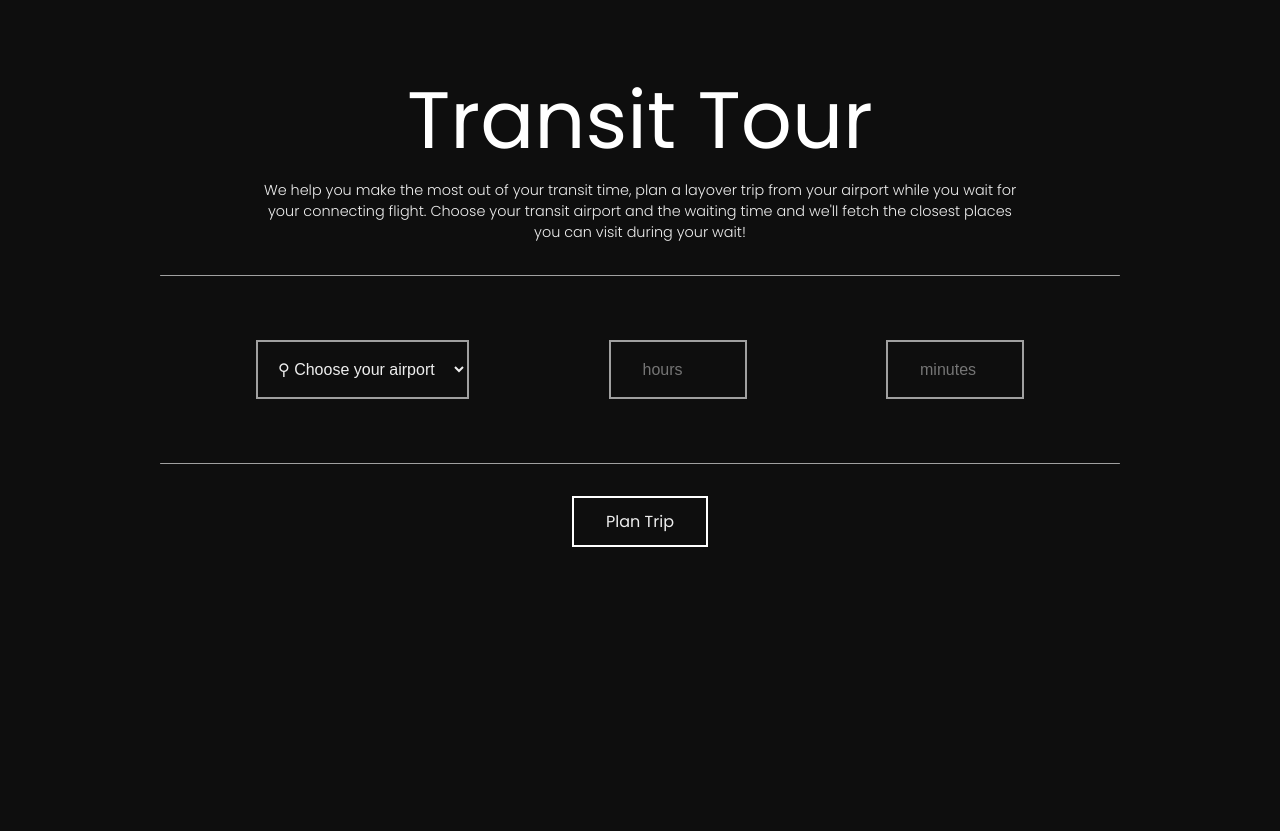
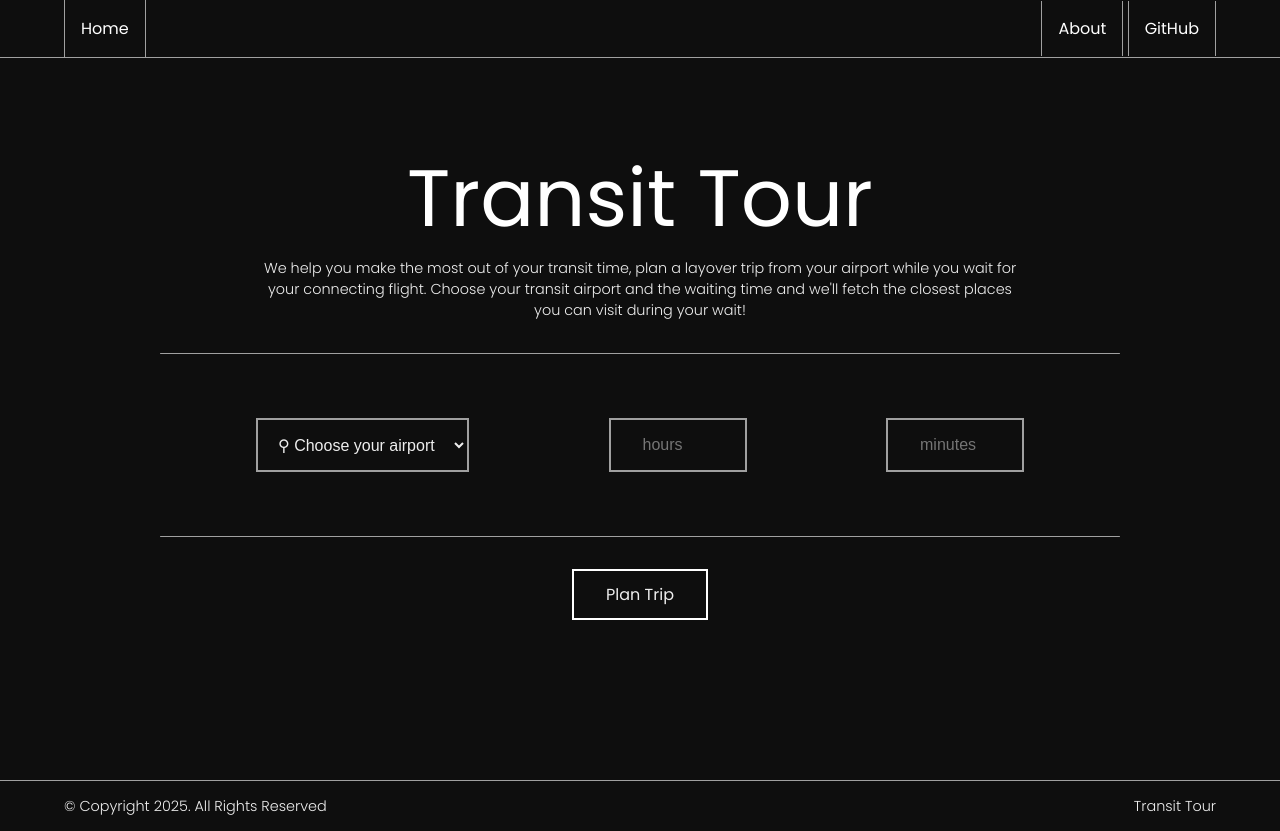
Before and after one commit to safwanishere/TransitTour, a Python web app: template app/templates/index.html in a window 1280 px wide. Before the commit the page ends 547 px from the top, so only its background shows below. Run offline with Jinja, Linux system fonts and the light colour scheme; the template is opened without the code that fills it, so the values that code supplies are empty.

Commit message:
made header and footer

```diff
--- a/airports.csv
+++ b/airports.csv
@@ -44,7 +44,7 @@ MAA,Chennai International Airport (Tamil Nadu),12.9941,80.1709
 HYD,Rajiv Gandhi International Airport (Telangana),17.2403,78.4294
 CCU,Netaji Subhas Chandra Bose International Airport,22.6547,88.4467
 GOI,Goa International Airport (Goa),15.3800,73.8312
-AMD,Sardar Vallabhbhai Patel International Airport (Gujarat),23.0732,72.6270
+AMD,Sardar Vallabhbhai Patel International Airport,23.0732,72.6270
 PNQ,Pune Airport (Maharashtra - secondary),18.5822,73.9197
 LKO,Chaudhary Charan Singh International Airport,26.7606,80.8893
 JAI,Jaipur International Airport (Rajasthan),26.8242,75.8122
@@ -52,7 +52,7 @@ BBI,Biju Patnaik International Airport (Odisha),20.2444,85.8178
 BHO,Raja Bhoj Airport (Madhya Pradesh),23.2875,77.3374
 IXC,Chandigarh Airport (Punjab/Haryana/Chandigarh UT),30.6735,76.7885
 PAT,Jay Prakash Narayan Airport (Bihar),25.5913,85.0870
-GAU,Lokpriya Gopinath Bordoloi International Airport (Assam),26.1061,91.5859
+GAU,Lokpriya Gopinath Bordoloi International Airport,26.1061,91.5859
 IXZ,Veer Savarkar International Airport,11.6410,92.7297
 IMF,Bir Tikendrajit International Airport (Manipur),24.7600,93.8967
 SHL,Shillong Airport (Meghalaya),25.7036,91.9787
--- a/app/static/styles/styles.css
+++ b/app/static/styles/styles.css
@@ -3,8 +3,8 @@
 body {
   font-family: "Poppins", sans-serif;
   background-color: #0e0e0e;
-  padding: 20px;
   color: white;
+  margin: 0;
 }
 
 ::selection{
@@ -15,7 +15,7 @@ h1{
   text-align: center;
   font-size: 5rem;
   font-weight: 400;
-  margin: 2rem 0 0 0;
+  margin: 5rem 0 0 0;
 }
 
 h4{
@@ -28,9 +28,13 @@ h4{
   color: #eeeeee;
 }
 
+p{
+  font-size: 0.9rem;
+  font-weight: 300;
+  color: #eeeeee;
+}
+
 button{
-  display: block;
-  margin: 0 auto;
   padding: 0.7rem 2rem;
   font-family: "Poppins", sans-serif;
   font-size: 1rem;
@@ -44,6 +48,37 @@ button:hover{
   color: #0e0e0e;
   cursor: pointer;
 }
+
+header a{
+  font-family: "Poppins", sans-serif;
+  font-size: 1rem;
+  color: white;
+  text-decoration: none;
+  padding: 1rem 1rem;
+  border-left: solid 1px #a0a0a0;
+  border-right: solid 1px #a0a0a0;
+}
+
+header a:hover{
+  background-color: white;
+  color: #0e0e0e;
+}
+
+header{
+  min-width: 100% - 10vw;
+  display: flex;
+  align-items: center;
+  justify-content: space-between;
+  padding: 0 5vw;
+  border-bottom: solid 1px #a0a0a0;
+  background-color: #0e0e0e;
+
+  position: sticky;
+  top: 0;
+  z-index: 9999;
+}
+
+
 
 .divider{
   height: 1px;
@@ -67,7 +102,7 @@ button:hover{
   border: solid 2px #a0a0a0;
   color: #eeeeee;
   padding: 0 1rem;
-  height: 59px;
+  height: 54px;
   font-size: 1rem;
 }
 
@@ -86,7 +121,7 @@ input{
   border: solid 2px #a0a0a0;
   color: #eeeeee;
   padding: 0 2rem;
-  height: 55px;
+  height: 50px;
   font-size: 1rem;
   width: 70px;
 }
@@ -102,3 +137,13 @@ input{
   margin-top: 20px;
   border-radius: 10px;
 }
+
+footer{
+  width: 100% - 10vw;
+  display: flex;
+  margin: 10rem 0 0 0;
+  align-items: center;
+  justify-content: space-between;
+  padding: 0 5vw;
+  border-top: solid 1px #a0a0a0;
+}
--- a/app/templates/index.html
+++ b/app/templates/index.html
@@ -6,6 +6,14 @@
   <link rel="stylesheet" href="../static/styles/styles.css">
 </head>
 <body>
+  <header>
+    <a href="/">Home</a>
+    <div class="links">
+      <a href="/about">About</a>
+      <a href="https://github.com/safwanishere/TransitTour" target="_blank">GitHub</a>
+    </div>
+  </header>
+
   <h1>Transit Tour</h1>
   <h4>We help you make the most out of your transit time, plan a layover trip from your airport while you wait for your connecting flight. Choose your transit airport and the waiting time and we'll fetch the closest places you can visit during your wait!</h4>
 
@@ -29,8 +37,13 @@
 
     <div class="divider"></div>
 
-    <button type="submit">Plan Trip</button>
+    <button type="submit" style="display: block; margin: 0 auto;">Plan Trip</button>
   </form>
+
+  <footer>
+    <p>© Copyright 2025. All Rights Reserved</p>
+    <p>Transit Tour</p>
+  </footer>
 
 </body>
 </html>
```
Also changed, not shown: app/templates/plan.html (+8 -0 lines).
